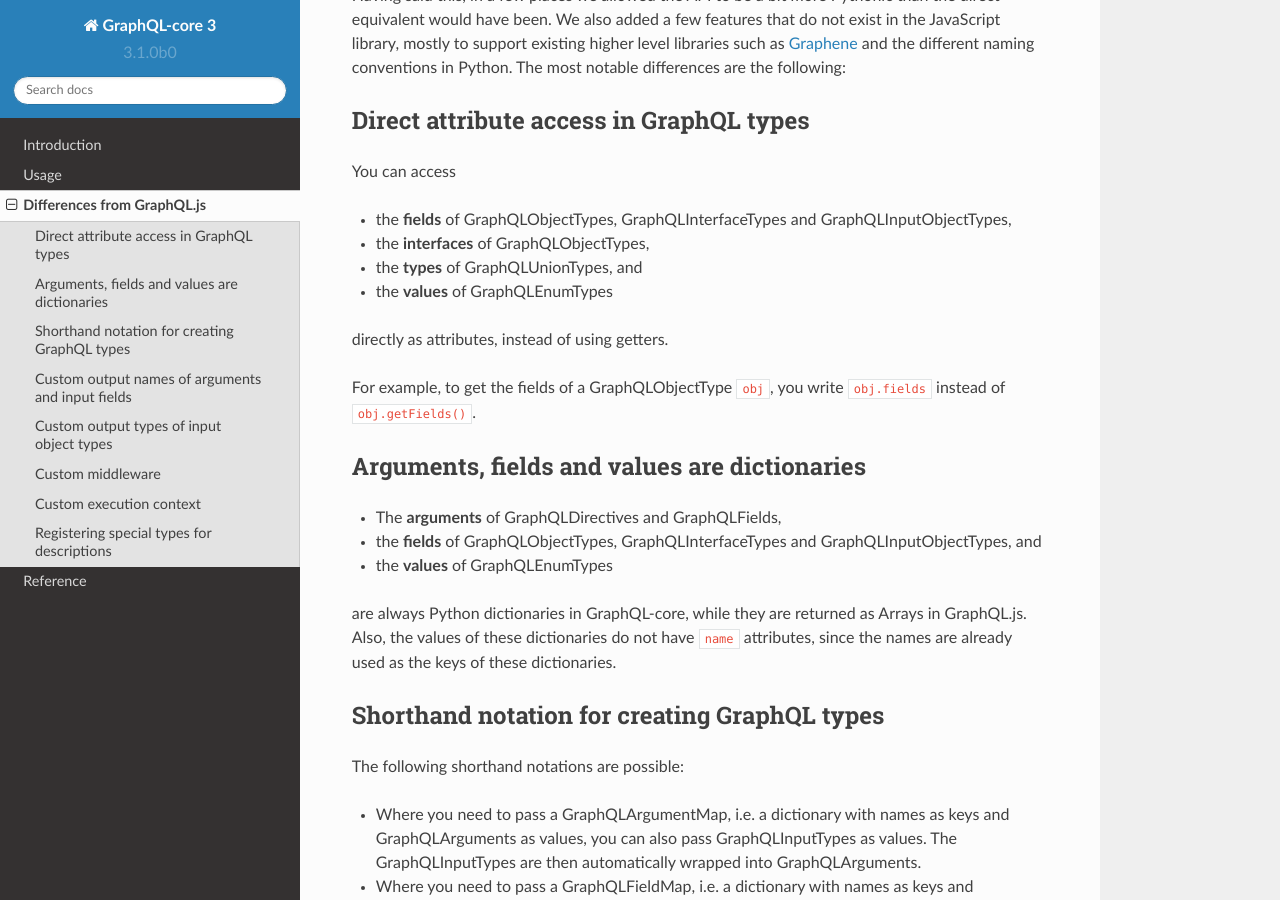
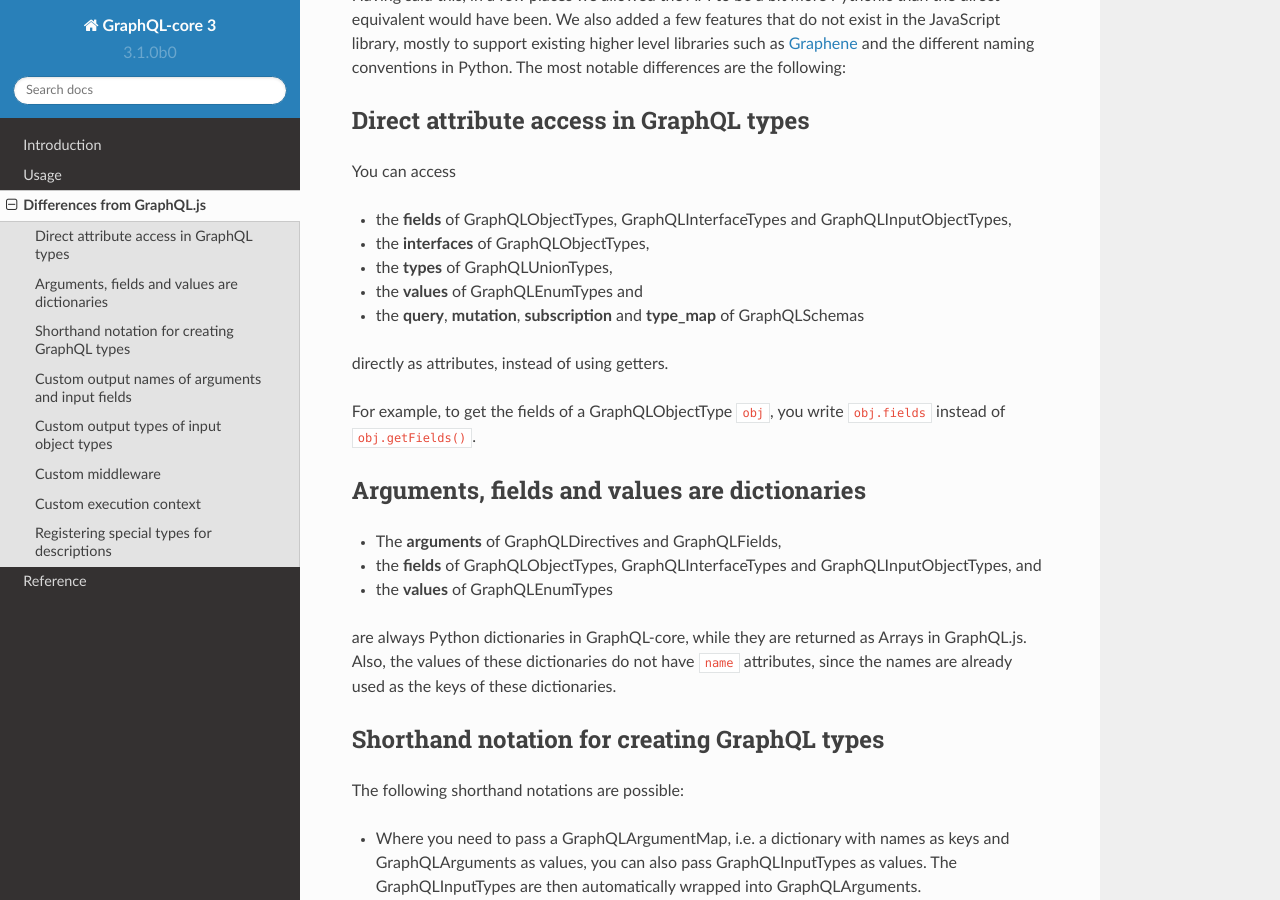
Before and after one commit to graphql-python/graphql-core, a Sphinx documentation site: the page built from docs/diffs.rst, in a window 1280 px wide and 900 px high, scrolled down 416 px. Built offline with Sphinx 7.4.7 and the Read the Docs theme 2.0.0, drawn with Linux system fonts in a browser that asks for light colours.

Commit message:
Add differences for GraphQLSchemas to docs

```diff
--- a/docs/diffs.rst
+++ b/docs/diffs.rst
@@ -19,8 +19,9 @@ You can access
 
 * the **fields** of GraphQLObjectTypes, GraphQLInterfaceTypes and GraphQLInputObjectTypes,
 * the **interfaces** of GraphQLObjectTypes,
-* the **types** of GraphQLUnionTypes, and
-* the **values** of GraphQLEnumTypes
+* the **types** of GraphQLUnionTypes,
+* the **values** of GraphQLEnumTypes and
+* the **query**, **mutation**, **subscription** and **type_map** of GraphQLSchemas
 
 directly as attributes, instead of using getters.
 
```
